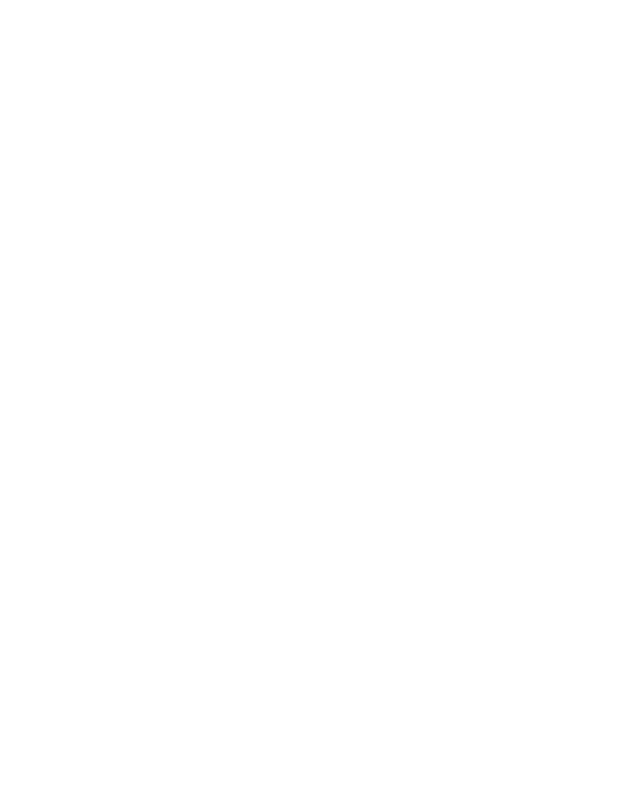
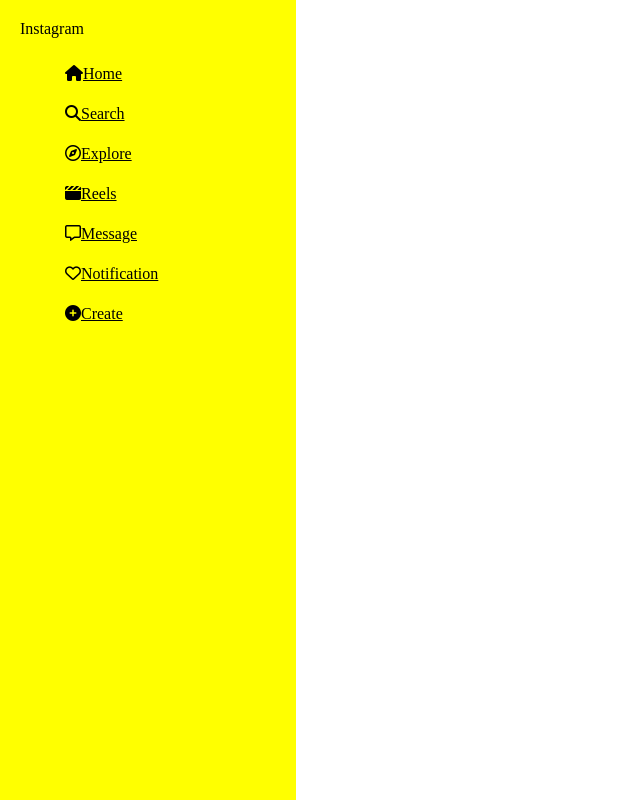
Before and after one commit to vaishu1109/instagram-clone-project-group-project-1-icp-7, a plain HTML site: page pages/home.html in a window 1280 px wide. Shown: the whole page, without its empty margins (0-640 px from the left). Drawn offline with Linux system fonts and the light colour scheme.

Commit message:
sidebar design

```diff
--- a/css/home.css
+++ b/css/home.css
@@ -0,0 +1,26 @@
+.main{
+    display: flex;
+}
+.sidebar_section{
+    position: fixed;
+    width: 20%;
+    height: 100vh;
+    background: yellow;
+    padding: 20px;
+
+}
+.menu_section{
+    margin-top: 15px;
+    margin-left: 5px;
+}
+.menu_section a{
+    width: 100%;
+    font-size: 1rem;
+    color: black;
+    display: flex;
+    align-items: center;
+    line-height: 40px;
+}
+.menu_section li{
+    list-style: none;
+}
--- a/css/style.css
+++ b/css/style.css
@@ -1,2 +1,6 @@
 /* buttons
 */
+body{
+    padding: 0;
+    margin: 0;
+}
--- a/pages/home.html
+++ b/pages/home.html
@@ -0,0 +1,63 @@
+<!DOCTYPE html>
+<html lang="en">
+  <head>
+    <meta charset="UTF-8" />
+    <meta name="viewport" content="width=device-width, initial-scale=1.0" />
+    <title>Home Page</title>
+    <link rel="stylesheet" href="../css/home.css" />
+    <link rel="stylesheet" href="../css/style.css" />
+    <script
+      src="https://kit.fontawesome.com/fabfdf08cb.js"
+      crossorigin="anonymous"
+    ></script>
+  </head>
+  <body>
+    <div class="main">
+      <div class="sidebar_section">
+        <div class="logo">Instagram</div>
+        <div class="menu_section">
+          <ul>
+            <a href="home.html">
+              <li>
+                <i class="fa-solid fa-house"></i><span>Home</span>
+              </li>
+            </a>
+            <a href="home.html">
+              <li>
+                <i class="fa-solid fa-magnifying-glass"></i><span>Search</span>
+              </li>
+            </a>
+            <a href="home.html">
+              <li>
+                <i class="fa-regular fa-compass"></i><span>Explore</span>
+              </li>
+            </a>
+            <a href="home.html">
+              <li>
+                <i class="fa-solid fa-clapperboard icons"></i><span>Reels</span>
+              </li>
+            </a>
+            <a href="home.html">
+              <li>
+                <i class="fa-regular fa-message icons"></i><span>Message</span>
+              </li>
+            </a>
+            <a href="home.html">
+                <li>
+                  <i class="fa-regular fa-heart"></i><span>Notification</span>
+                </li>
+              </a>
+            <a href="home.html">
+              <li>
+                <i class="fa-solid fa-circle-plus icons"></i><span>Create</span>
+              </li>
+            </a>
+
+
+          </ul>
+        </div>
+      </div>
+      <div class="post_section">hello</div>
+    </div>
+  </body>
+</html>
```
